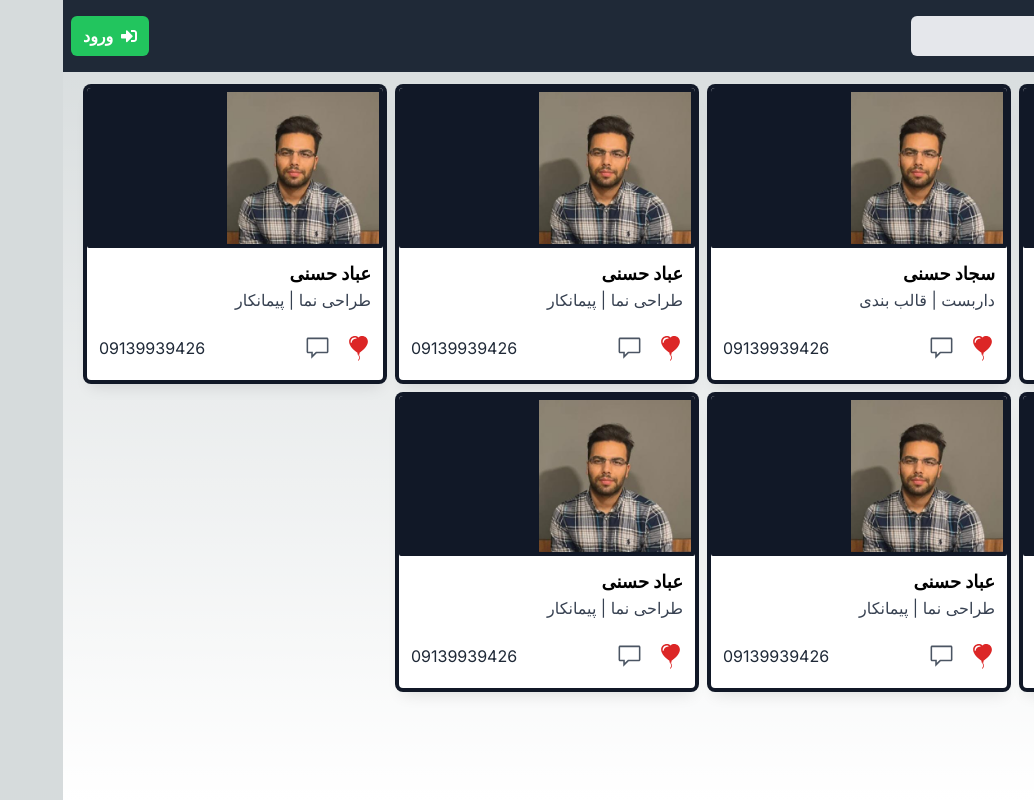
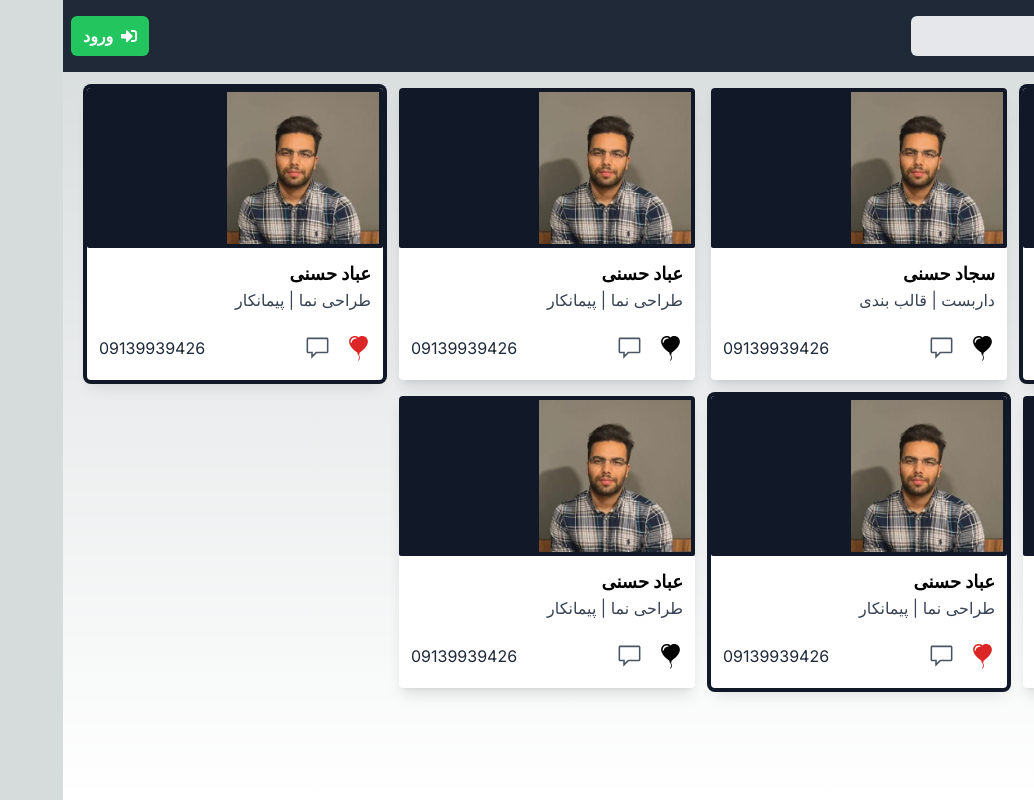
Before and after one commit to milad7212/hamgaman, a Next.js app: page /one in a window 1280 px wide. Shown: the whole page, without its empty margins (246-1280 px from the left). Built offline with nearby package versions, Linux system fonts and the light colour scheme.

Commit message:
set condition for cards

```diff
--- a/app/components/personCard.jsx
+++ b/app/components/personCard.jsx
@@ -1,11 +1,20 @@
 import React from "react";
 import Image from "next/image";
 import { BsFillBalloonHeartFill } from "react-icons/bs";
-import {GoComment} from "react-icons/go"
+import { GoComment } from "react-icons/go";
+import C from "classnames";
+function PersonCard({ data }) {
+  let classCard = C({
+    "ring-gray-900  ring-4": data.favorite,
 
-function PersonCard({ data }) {
+  });
+  let classIcon = C({
+    "text-red-600": data.favorite,
+  });
   return (
-    <div className="bg-white  ring-4 ring-gray-900  rounded shadow-lg overflow-hidden">
+    <div
+      className={`bg-white     rounded shadow-lg overflow-hidden ${classCard}`}
+    >
       <div className="h-40 p-1 bg-gray-900 rounded-b-sm flex overflow-hidden relative">
         <div className="h-full aspect-square rounded-sm shadow-sm relative">
           <Image className="" src="/images/milad.jpeg" alt="My Image" fill />
@@ -16,8 +25,8 @@ function PersonCard({ data }) {
         <span className="text-gray-700 my-2">{data.skills.join(" |  ")}</span>
         <div className="flex items-center mt-4 justify-between">
           <div className="flex">
-            <BsFillBalloonHeartFill size={25} className='text-red-600' />
-            <GoComment size={25} className='text-gray-600 mr-4' />
+            <BsFillBalloonHeartFill size={25} className={ classIcon } />
+            <GoComment size={25} className="text-gray-600 mr-4" />
           </div>
           <a className="text-left my-2 text-gray-800" href="tel:09139939426">
             09139939426
```
